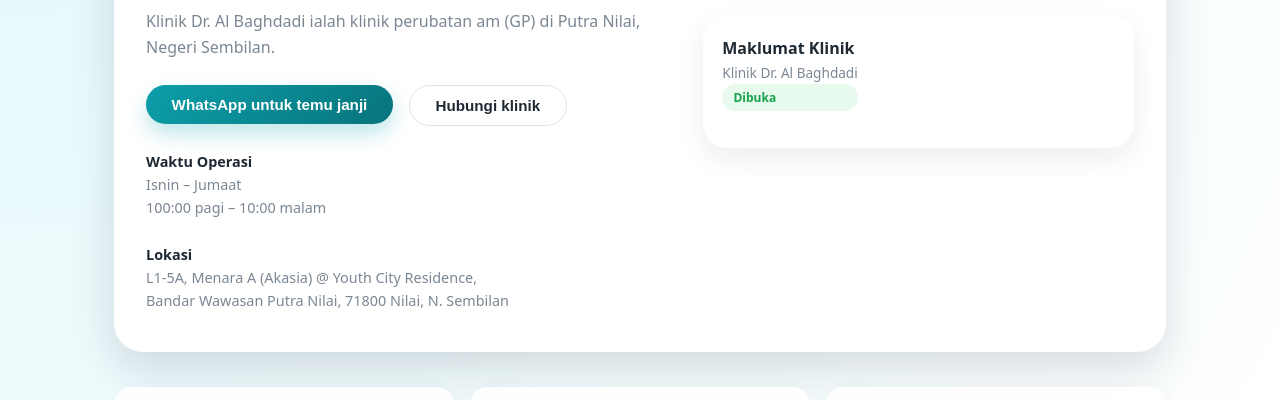
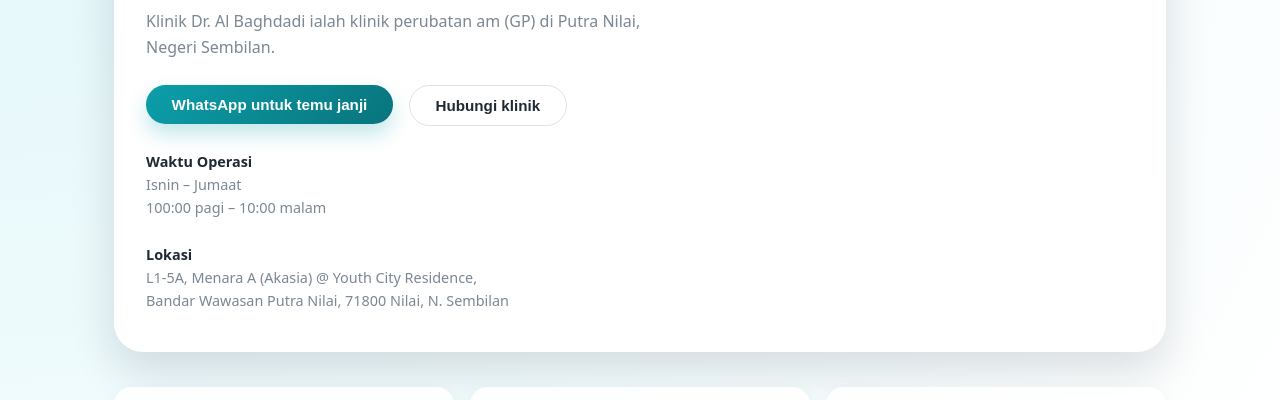
Before and after one commit to jimbo27/klinik-dr-al-baghdadi, a plain HTML site: page index.html in a window 1280 px wide. Shown: the part 322-722 px from the top of the page. Drawn offline with Linux system fonts and the light colour scheme.

Commit message:
Update index.html

```diff
--- a/index.html
+++ b/index.html
@@ -436,17 +436,6 @@
                     <span>Lokasi</span>
                     L1-5A, Menara A (Akasia) @ Youth City Residence,<br>
                     Bandar Wawasan Putra Nilai, 71800 Nilai, N. Sembilan
-                </div>
-            </div>
-        </div>
-        <div class="hero-right hero-right-anim">
-            <div class="hero-card-header">
-                <div>
-                    <div class="hero-card-title">Maklumat Klinik</div>
-                    <div style="font-size:0.85rem;color:var(--text-muted);">
-                        Klinik Dr. Al Baghdadi
-                </div>
-                <div class="status-pill">Dibuka</div>
             </div>
 
     </section>
```
